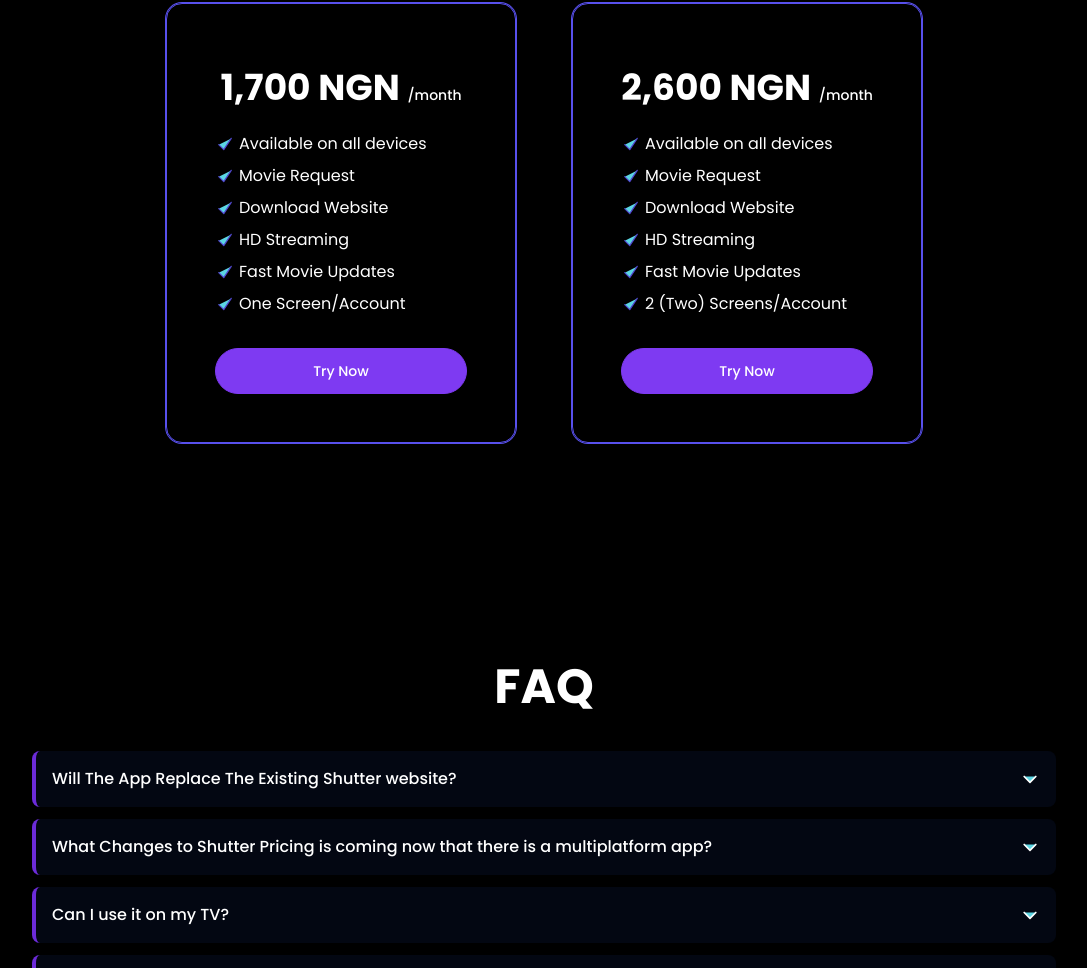
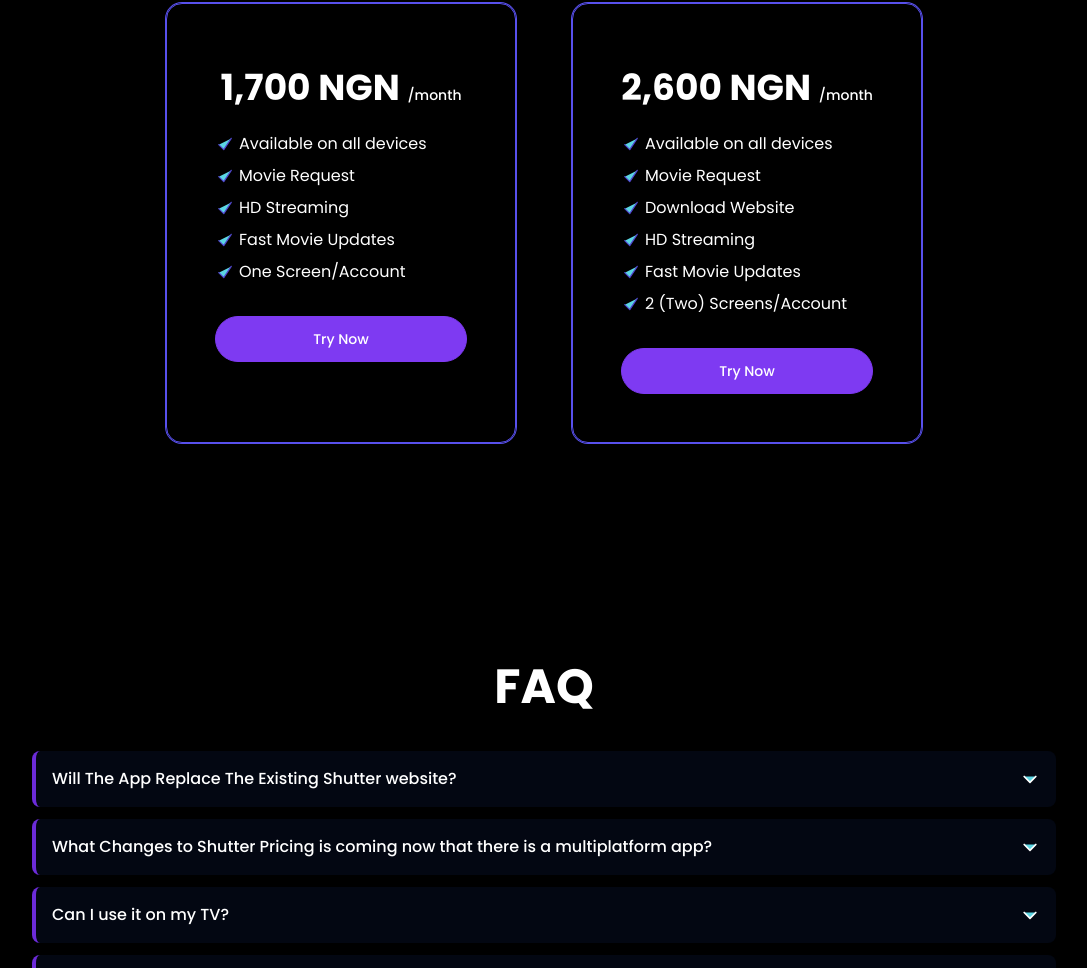
Before and after one commit to codewithalexsz/shuttermovies-v2, a website: page index.html in a window 1280 px wide. Shown: the part 4339-5307 px from the top of the page, without its empty margins (96-1183 px from the left). Drawn offline with nearby package versions, Linux system fonts and the light colour scheme.

Commit message:
Update index.html

```diff
--- a/index.html
+++ b/index.html
@@ -489,24 +489,7 @@
             />
           </svg>
 
-          <span class="text-white">Download Website</span>
-        </li>
 
-        <li class="flex items-center gap-1">
-          <svg
-            xmlns="http://www.w3.org/2000/svg"
-            fill="none"
-            viewBox="0 0 24 24"
-            stroke-width="1.5"
-            stroke="currentColor"
-            class="h-5 w-5 text-indigo-700"
-          >
-            <path
-              stroke-linecap="round"
-              stroke-linejoin="round"
-              d="M4.5 12.75l6 6 9-13.5"
-            />
-          </svg>
 
           <span class="text-white">HD Streaming</span>
         </li>
```
